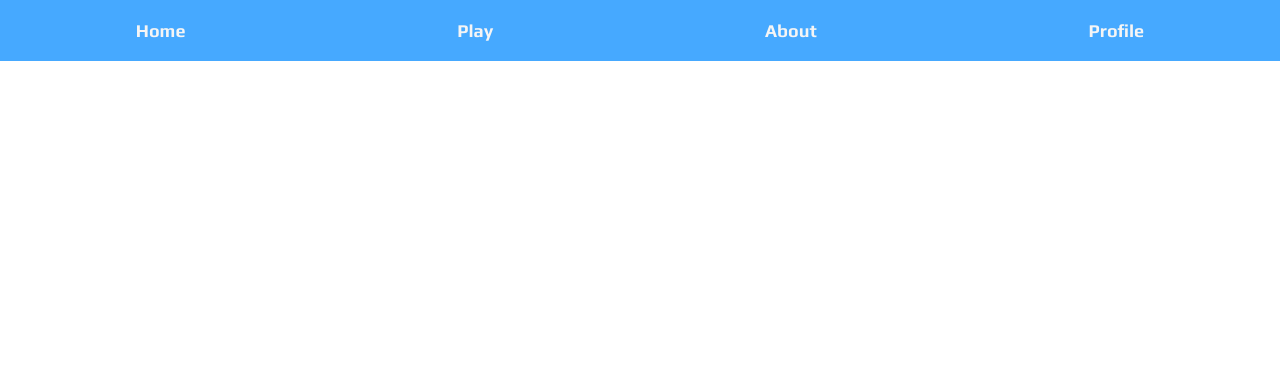
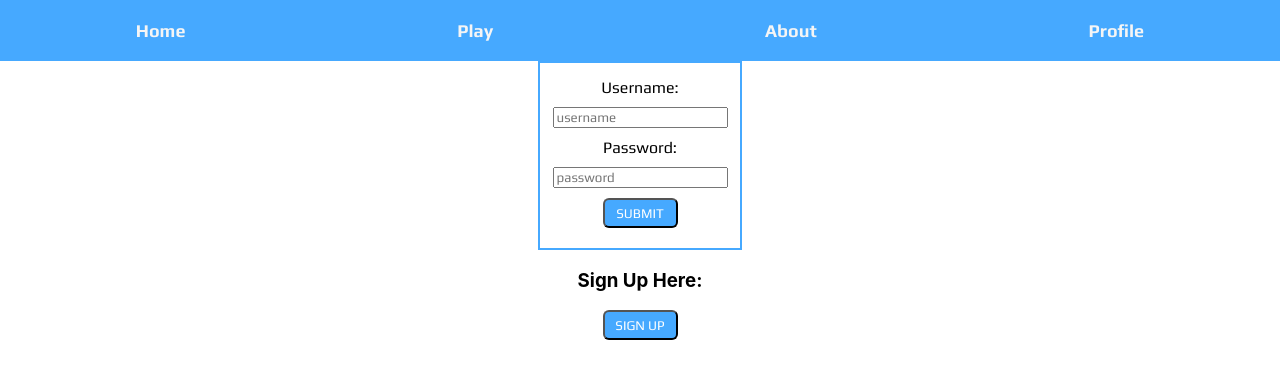
Before and after one commit to milywendland/Project-4, a React (Create React App) app in the folder client/: page /signin in a window 1280 px wide. Shown: the top 378 px of the page. Built offline with nearby package versions, Linux system fonts and the light colour scheme.

Commit message:
working on sign in

```diff
--- a/client/src/App.js
+++ b/client/src/App.js
@@ -9,6 +9,7 @@ import SignUp from './pages/signup'
 import ChoosePet from './pages/choosepet'
 import Profile from './pages/profile'
 import EditPet from './pages/editpet'
+import SignIn from './pages/signin'
 
 function App() {
   return (
@@ -26,6 +27,7 @@ function App() {
             <Route path="/profile" element={<Profile />} />
             <Route path="/gifts" element={<Gameplay />} />
             <Route path="/choosepet/edit/:id" element={<EditPet />} />
+            <Route path="/signin" element={<SignIn />} />
           </Routes>
         </main>
       </div>
--- a/client/src/pages/editpet.js
+++ b/client/src/pages/editpet.js
@@ -11,7 +11,6 @@ const EditPet = () => {
   const handleNameChange = (e) => {
     e.preventDefault()
     setName(e.target.value)
-    console.log(name)
   }
 
   const handleSubmit = (e) => {
--- a/client/src/pages/gameplay.js
+++ b/client/src/pages/gameplay.js
@@ -3,7 +3,7 @@ import { useNavigate, useParams } from 'react-router-dom'
 import { useState, useEffect } from 'react'
 import axios from 'axios'
 
-const Gameplay = () => {
+const Gameplay = ({ user, authenticated }) => {
   const navigate = useNavigate()
   const { id } = useParams()
 
@@ -66,7 +66,7 @@ const Gameplay = () => {
   //   alert(message, 'Your pet has died')
   // }
 
-  return (
+  return user && authenticated ? (
     <div className="gameplay">
       <div className="console">
         <img src={MILCONSOLECOM} alt="console" />
@@ -82,6 +82,11 @@ const Gameplay = () => {
       </h3>
       <button onClick={() => navigate('/choosepet')}>Choose A Pet</button>
     </div>
+  ) : (
+    <div>
+      <h3>Uh oh! You need to be signed in to play Ikimono.</h3>
+      <button onClick={() => navigate('/')}>SIGN IN</button>
+    </div>
   )
 }
 
--- a/client/src/pages/home.js
+++ b/client/src/pages/home.js
@@ -1,20 +1,10 @@
 import IkimonoLogo from '../images/IkimonoLogo.PNG'
 import { useNavigate } from 'react-router-dom'
+import { useState } from 'react'
 import axios from 'axios'
 
 const Home = () => {
   let navigate = useNavigate()
-
-  const handleSubmit = async (data) => {
-    try {
-      const res = await axios.post('http://localhost:3001/api/login', data)
-      localStorage.setItem('token', res.data.token)
-      return res.data.user
-      navigate('/profile/:id')
-    } catch (error) {
-      throw error
-    }
-  }
 
   return (
     <div className="home">
@@ -22,25 +12,8 @@ const Home = () => {
       id love to have a title screen pop up here with the song taylor made and art by hayden */}
 
       <img src={IkimonoLogo} alt="ikomono logo" />
-      <div className="signin">
-        <form>
-          <label>
-            {' '}
-            Username:
-            <input type="text" placeholder="username" />
-          </label>
-          <label>
-            {' '}
-            Password:
-            <input type="text" placeholder="password" />
-          </label>
-          <input type="submit" value="SUBMIT" onSubmit={handleSubmit} />
-        </form>
-      </div>
-      <div className="register-b">
-        <h3>Sign Up Here:</h3>
-        <button onClick={() => navigate('/register')}>SIGN UP</button>
-      </div>
+      <button onClick={() => navigate('/signin')}>SIGN IN</button>
+      <button onClick={() => navigate('/register')}>REGISTER</button>
     </div>
   )
 }
--- /dev/null
+++ b/client/src/pages/signin.js
@@ -0,0 +1,72 @@
+import { useNavigate } from 'react-router-dom'
+import { useState } from 'react'
+import axios from 'axios'
+
+const SignIn = () => {
+  let navigate = useNavigate()
+
+  const [username, setUsername] = useState('')
+  const [password, setPassword] = useState('')
+
+  const handleUsernameChange = (e) => {
+    e.preventDefault()
+    setUsername(e.target.value)
+  }
+
+  const handlePasswordChange = (e) => {
+    e.preventDefault()
+    setPassword(e.target.value)
+  }
+
+  const handleSubmit = async (e) => {
+    e.preventDefault()
+    try {
+      const res = await axios.post('http://localhost:3001/api/signin', {
+        username: username,
+        password: password
+      })
+      localStorage.setItem('token', res.data.token)
+      return res.data.user
+    } catch (error) {
+      throw error
+    }
+  }
+
+  return (
+    <div>
+      <div className="signin">
+        <form onSubmit={handleSubmit}>
+          <label>
+            {' '}
+            Username:
+            <input
+              type="text"
+              name="username"
+              placeholder="username"
+              onChange={handleUsernameChange}
+            />
+          </label>
+          <label>
+            {' '}
+            Password:
+            <input
+              type="text"
+              name="password"
+              placeholder="password"
+              onChange={handlePasswordChange}
+            />
+          </label>
+          <button type="submit" onClick={() => navigate('/profile')}>
+            SUBMIT
+          </button>
+        </form>
+      </div>
+      <div className="register-b">
+        <h3>Sign Up Here:</h3>
+        <button onClick={() => navigate('/register')}>SIGN UP</button>
+      </div>
+    </div>
+  )
+}
+
+export default SignIn
```
